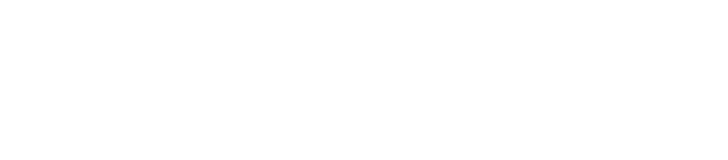
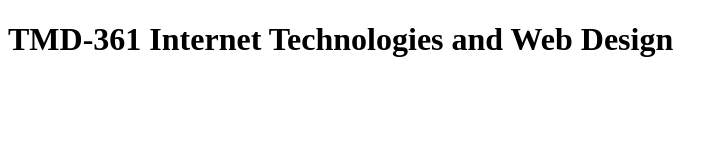
Before and after one commit to estefania-ai/ITMD361-lab2, a plain HTML site: page index.html in a window 1280 px wide. Shown: the whole page, without its empty margins (0-728 px from the left). Drawn offline with Linux system fonts and the light colour scheme.

Commit message:
added heading

```diff
--- a/index.html
+++ b/index.html
@@ -5,6 +5,6 @@
   <title>ITMD-361 Internet Technologies and Web Design</title>
 </head>
 <body>
-
+<h1>TMD-361 Internet Technologies and Web Design</h1>
 </body>
 </html>
```
